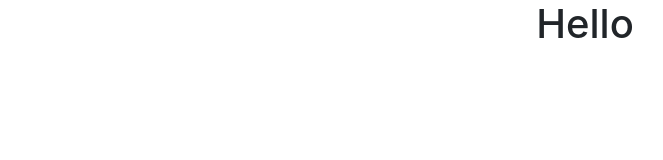
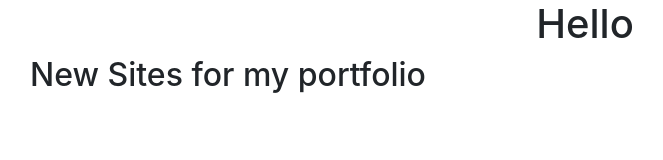
Before and after one commit to jasof537/myport.github.io, a plain HTML site: page index.html in a window 1280 px wide. Shown: the whole page, without its empty margins (55-718 px from the left). Drawn offline with Linux system fonts and the light colour scheme.

Commit message:
Update index.html

```diff
--- a/index.html
+++ b/index.html
@@ -11,6 +11,7 @@
 <body>
 	<div class="container">
 		<h1 class="text-center">Hello</h1>
+		<h2>New Sites for my portfolio</h2>
 	</div>
 
 </body>
```
